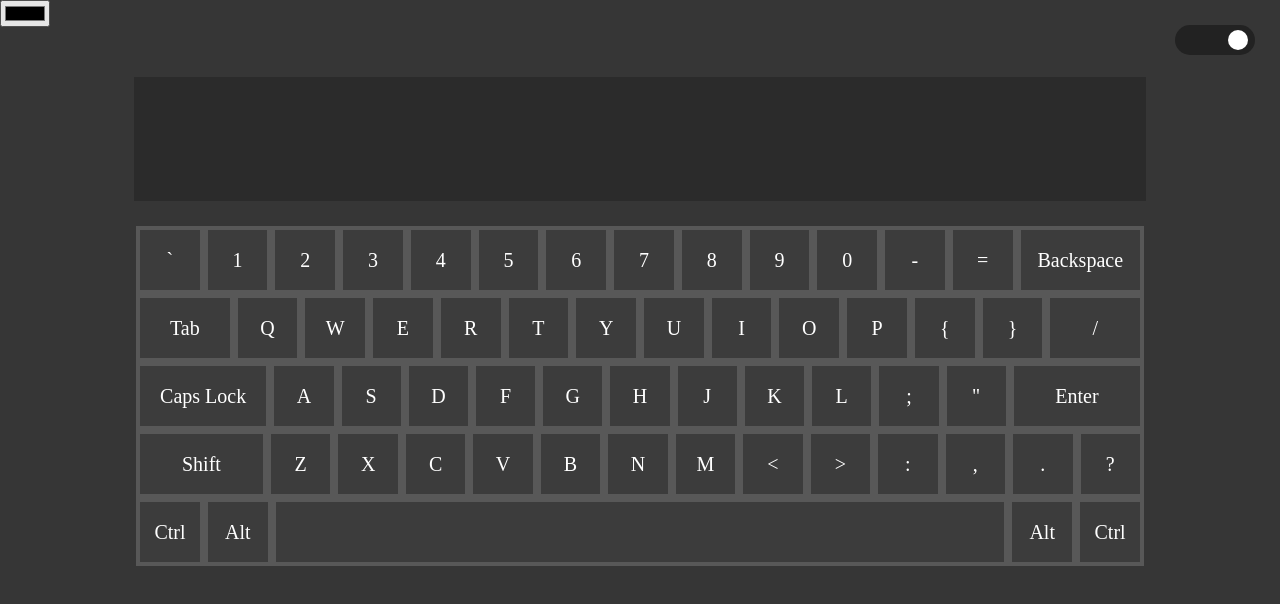
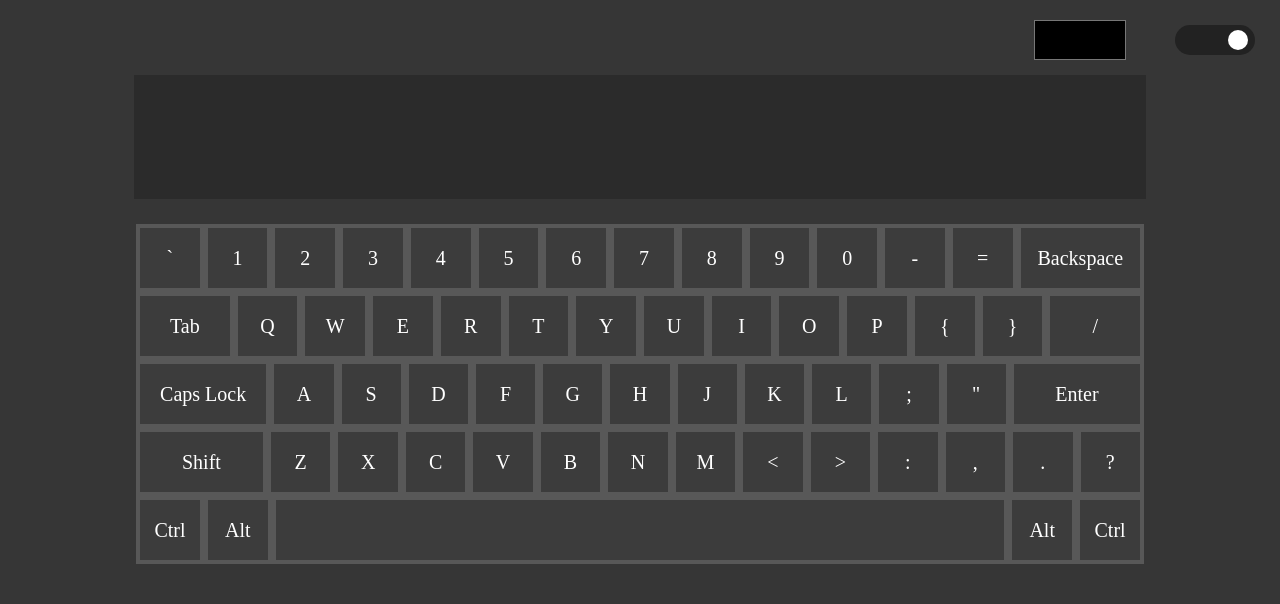
Before and after one commit to roseInWeb/VirtualKeyboard, a website built with webpack: page src/index.html in a window 1280 px wide. Both pictures are taken after a click on the element 1215 px from the left and 40 px from the top of the page. Built offline with nearby package versions, Linux system fonts and the light colour scheme.

Commit message:
feat: added changing the color of the keyboard for the user

```diff
--- a/src/index.html
+++ b/src/index.html
@@ -17,7 +17,6 @@
     </div>
     <textarea class="text" autofocus></textarea>
     <div class="keyboard_keys_wrap">
-        <div class="keyboard-lights"></div>
         <div class="keyboard_keys">
             <div class="row">
                 <div class="keys">`</div>
--- a/src/index.js
+++ b/src/index.js
@@ -13,13 +13,14 @@ const nightMode = document.querySelector('.night-mode');
 const toggleCicle = document.querySelector('.toggle-cicle');
 const keyboardKeys = document.querySelector('.keyboard_keys');
 const textInput = document.querySelector('.text');
+const colorsInput = document.querySelector('.colors-input');
 
 for (let i = 0; i < keys.length; i++) {
     keys[i].setAttribute('keyname', keys[i].innerText);
     keys[i].setAttribute('lowerCaseName', keys[i].innerText.toLowerCase());
 }
 
-window.addEventListener('keydown', function (e) {
+window.addEventListener('keydown', (e) => {
     for (let i = 0; i < keys.length; i++) {
         if (e.key == keys[i].getAttribute('keyname') || e.key == keys[i].getAttribute('lowerCaseName')) {
             keys[i].classList.add('active');
@@ -55,7 +56,7 @@ window.addEventListener('keydown', function (e) {
         }
     }
 });
-window.addEventListener('keyup', function (e){
+window.addEventListener('keyup', (e) => {
     for (let i = 0; i < keys.length; i++) {
         if (e.key == keys[i].getAttribute('keyname') || e.key == keys[i].getAttribute('lowerCaseName')) {
             keys[i].classList.remove('active');
@@ -88,7 +89,7 @@ window.addEventListener('keyup', function (e){
     }
 });
 
-nightMode.addEventListener('click', function () {
+nightMode.addEventListener('click', () => {
     toggleCicle.classList.toggle('active');
     body.classList.toggle('active');
     keyboardKeys.classList.toggle('active');
@@ -97,4 +98,12 @@ nightMode.addEventListener('click', function () {
     })
     nightMode.classList.toggle('active');
     textInput.classList.toggle('active');
+    textInput.focus();
 });
+
+colorsInput.addEventListener('input', () => {
+    keyboardKeys.style.backgroundColor = colorsInput.value;
+    textInput.focus();
+});
+
+window.addEventListener('click', () => textInput.focus());
--- a/src/style.scss
+++ b/src/style.scss
@@ -83,7 +83,7 @@ body {
     outline: none;
     background-color: #efefef;
     margin-bottom: 25px;
-    margin-top: 50px;
+    margin-top: 75px;
     resize: none;
     &.active {
         background-color: #2b2b2b;
@@ -125,3 +125,22 @@ body {
         background-color: #fff;
     }
 }
+
+.change_light_color {
+    width: 100px;
+    height: 50px;
+    position: absolute;
+    right: 150px;
+    top: 15px;
+    display: flex;
+    justify-content: center;
+    align-items: center;
+}
+
+.colors-input {
+    height: 50px;
+    width: 100px;
+    border: none;
+    outline: none;
+    background-color: transparent;
+}
```
